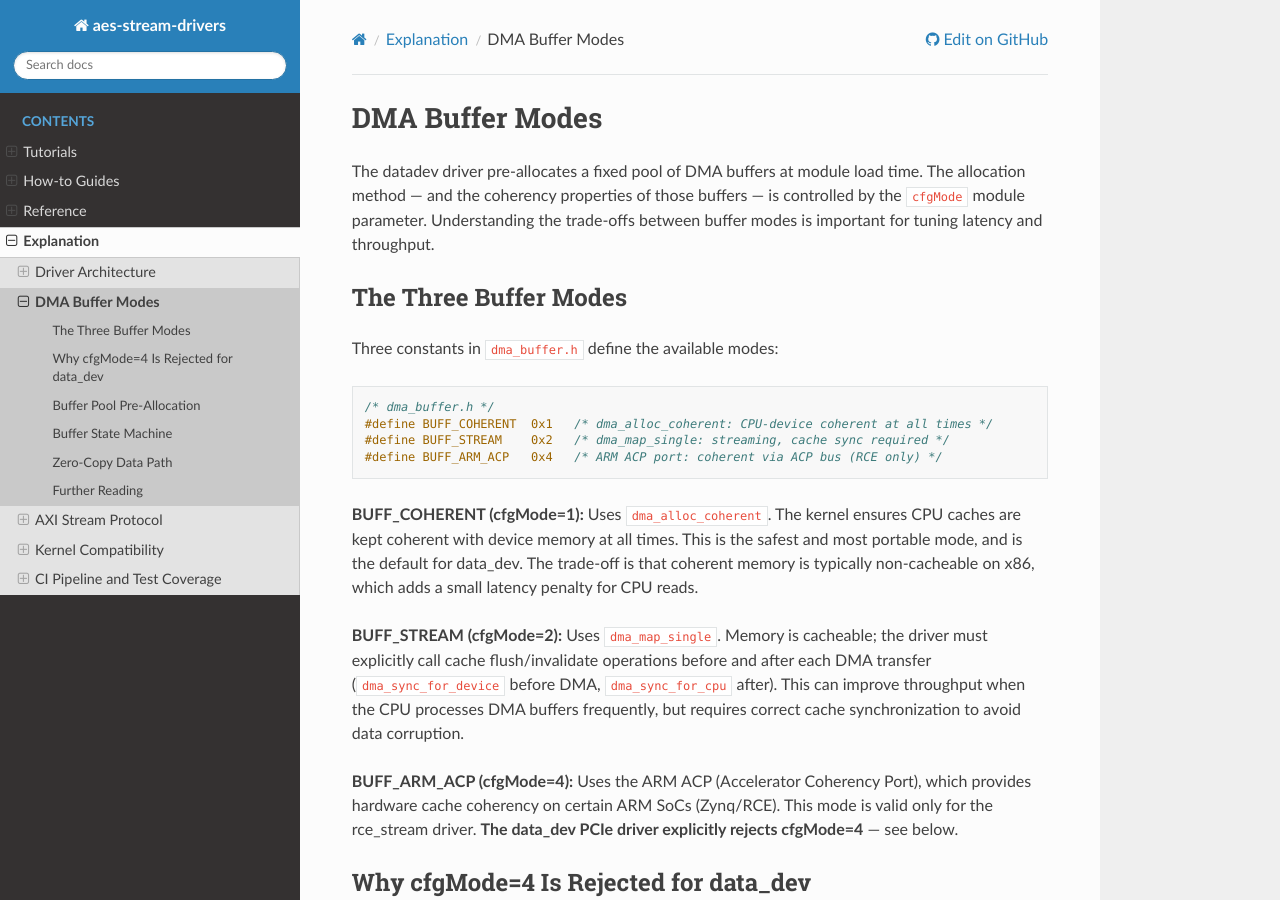
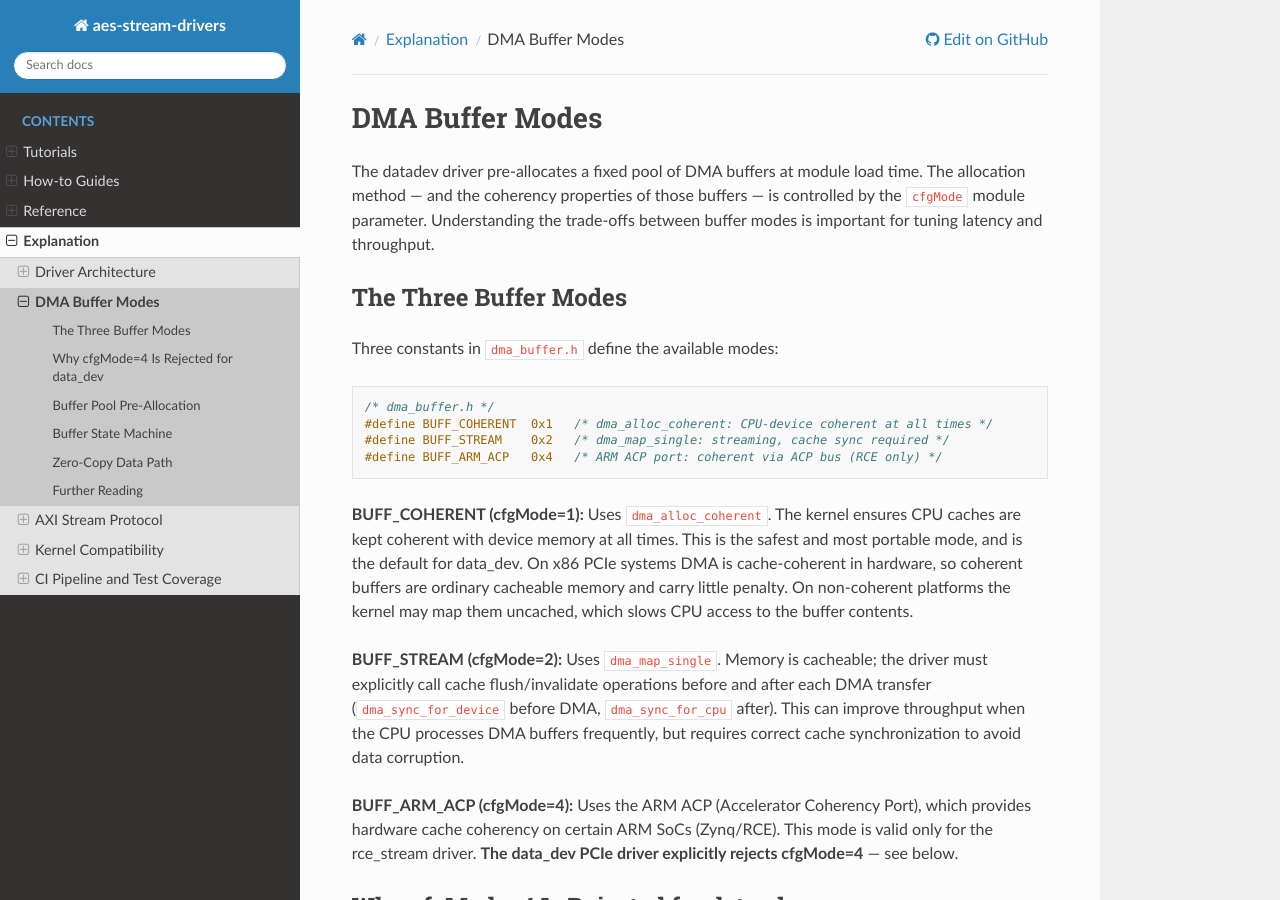
Before and after one commit to slaclab/aes-stream-drivers, a Sphinx documentation site: the page built from docs/explanation/dma-modes.rst, in a window 1280 px wide and 900 px high. Built offline with Sphinx 7.4.7 and the Read the Docs theme 3.1.0, drawn with Linux system fonts in a browser that asks for light colours.

Commit message:
docs(dma-modes): Fix the x86 coherent-memory cacheability claim
PCIe DMA on x86 snoops the CPU caches, so dma_alloc_coherent returns
normal write-back cacheable memory there. The uncached-mapping penalty
the page described applies to non-coherent platforms instead.

```diff
--- a/docs/explanation/dma-modes.rst
+++ b/docs/explanation/dma-modes.rst
@@ -20,8 +20,9 @@ Three constants in ``dma_buffer.h`` define the available modes:
 
 **BUFF_COHERENT (cfgMode=1):** Uses ``dma_alloc_coherent``. The kernel ensures CPU caches are
 kept coherent with device memory at all times. This is the safest and most portable mode, and is
-the default for data_dev. The trade-off is that coherent memory is typically non-cacheable on
-x86, which adds a small latency penalty for CPU reads.
+the default for data_dev. On x86 PCIe systems DMA is cache-coherent in hardware, so coherent
+buffers are ordinary cacheable memory and carry little penalty. On non-coherent platforms the
+kernel may map them uncached, which slows CPU access to the buffer contents.
 
 **BUFF_STREAM (cfgMode=2):** Uses ``dma_map_single``. Memory is cacheable; the driver must
 explicitly call cache flush/invalidate operations before and after each DMA transfer
```
